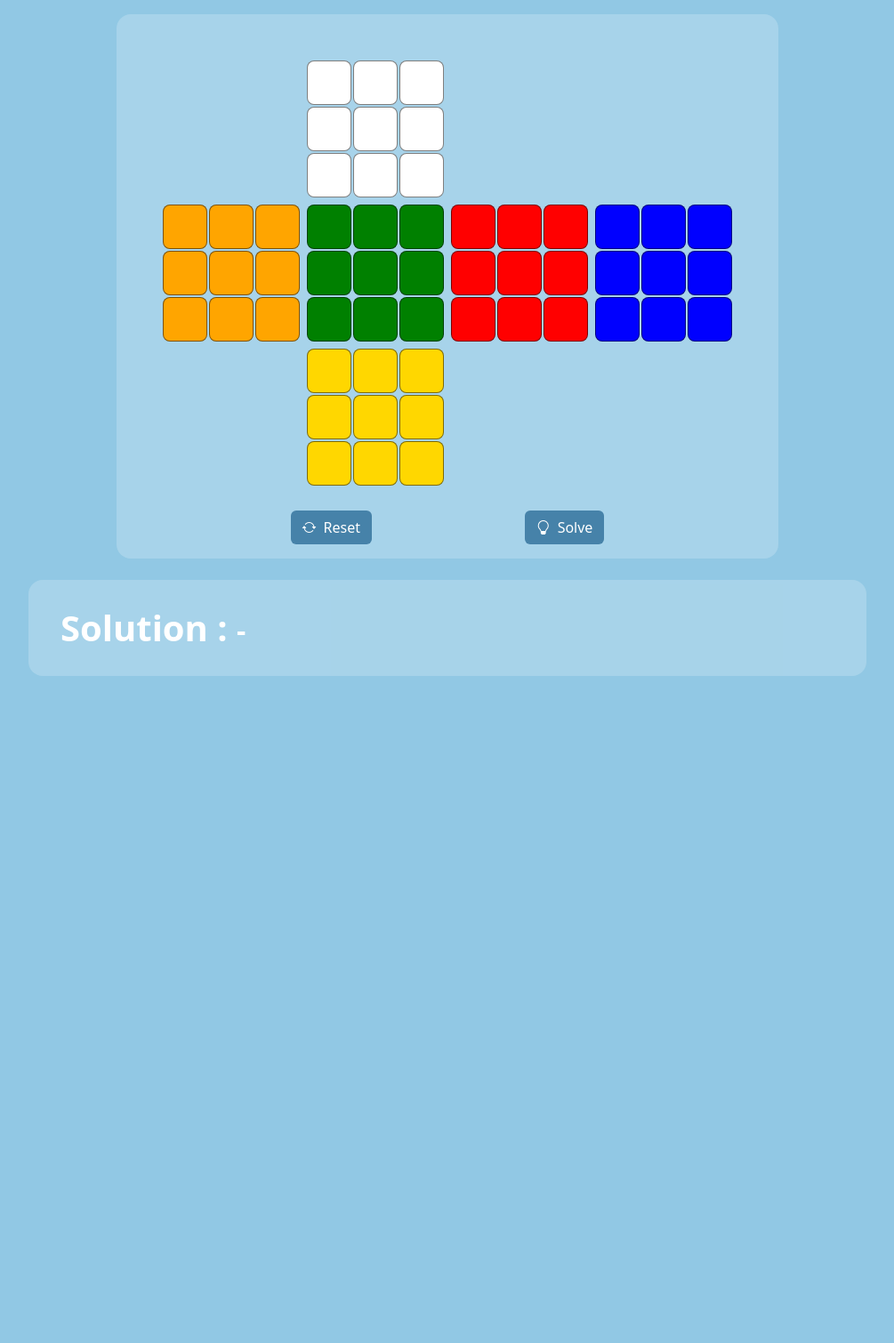
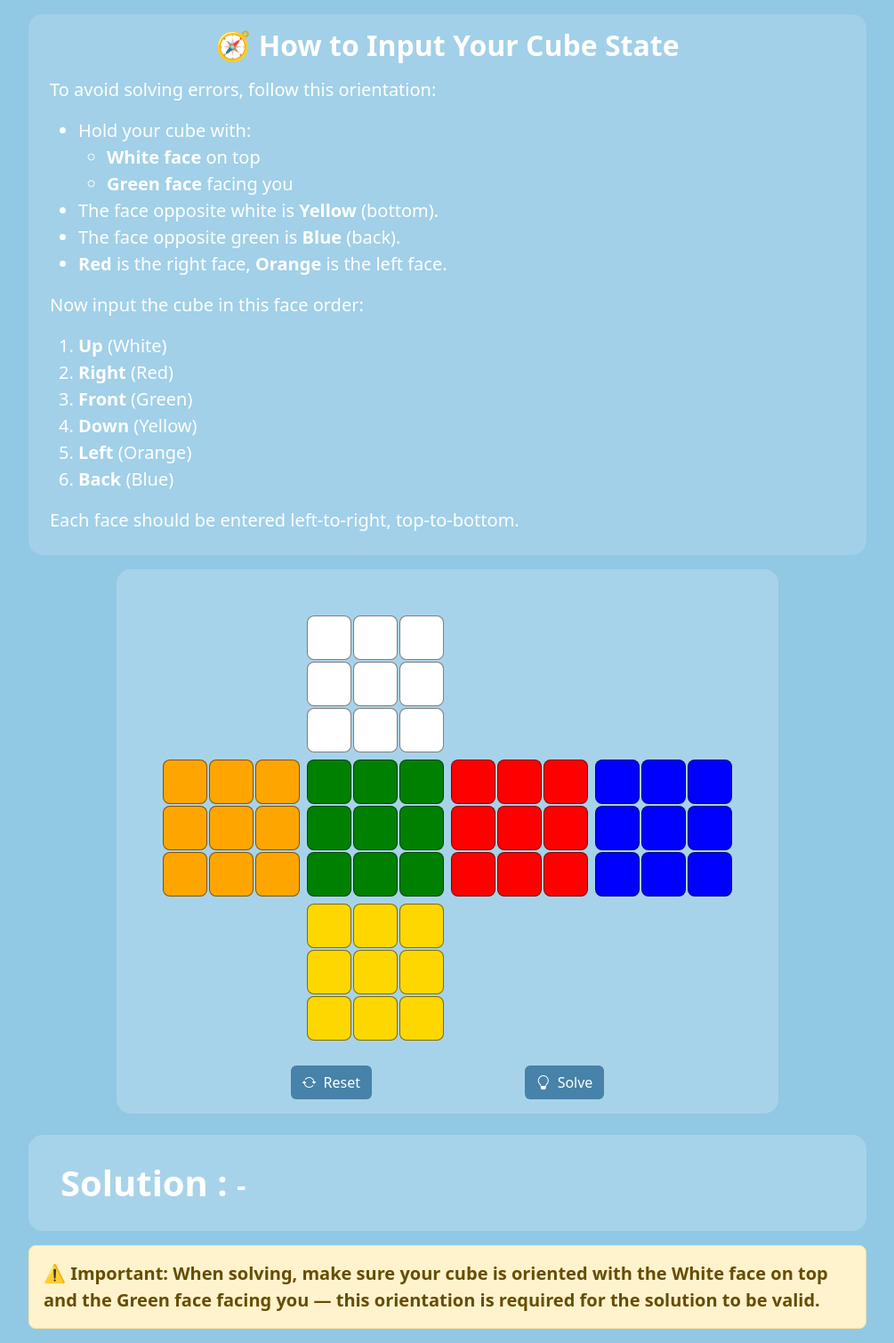
Before and after one commit to Sisalem-Amine/Rubick-s-Cube-App, a Flask app: page /solver in a window 1280 px wide. Shown: the part 106-1616 px from the top of the page at 89% size, without its empty margins (137-1142 px from the left). Before the commit the page ends 866 px from the top, so only its background shows below. Run offline with Flask 3, Linux system fonts and the light colour scheme; the visitor is signed in with stand-in values (Sample User, id 1).

Commit message:
Add instructions for the solver

```diff
--- a/app.py
+++ b/app.py
@@ -140,10 +140,14 @@ def solver():
 
         if data:
             scramble = data.get("scramble")
-            try:
-                solution = kociemba.solve(scramble)
-            except Exception as e:
-                error = str(e)
+            print(scramble)
+            if scramble == 'UUUUUUUUURRRRRRRRRFFFFFFFFFDDDDDDDDDLLLLLLLLLBBBBBBBBB':
+                solution = "Cube Already Solved"
+            else:
+                try:
+                    solution = kociemba.solve(scramble)
+                except Exception as e:
+                    error = str(e)
 
         return jsonify({
             "solution": solution,
--- a/static/css/style.css
+++ b/static/css/style.css
@@ -276,3 +276,7 @@ label.btn.btn-outline-custom:hover, label.btn.btn-outline-custom:focus {
     background-color: rgba(255, 255, 255, 0.2);
     color: var(--text-light);
 }
+#instructions{
+    background-color: rgba(255, 255, 255, 0.15);
+    color: var(--text-light);
+}
--- a/static/js/ui/app.js
+++ b/static/js/ui/app.js
@@ -165,6 +165,7 @@ if (solver) {
             const solveBtn = document.getElementById('solve-btn');
 
             solveBtn.addEventListener('click', () => {
+                solution.textContent = '-';
                 const scramble = getCubeState();
                 getSolution(scramble, solution);
             });
--- a/templates/solver.html
+++ b/templates/solver.html
@@ -6,6 +6,39 @@
 
 {% block body %}
 <main id="solver" class="container-fluid d-flex flex-column justify-content-center align-items-center">
+    <section id="instructions" class="mt-3 px-4 py-3 rounded-4 w-75">
+        <h2 class="fw-bold text-center mb-3">🧭 How to Input Your Cube State</h2>
+        <p class="fs-5">
+            To avoid solving errors, follow this orientation:
+        </p>
+        <ul class="fs-5">
+            <li>Hold your cube with:
+                <ul>
+                    <li><strong>White face</strong> on top</li>
+                    <li><strong>Green face</strong> facing you</li>
+                </ul>
+            </li>
+            <li>The face opposite white is <strong>Yellow</strong> (bottom).</li>
+            <li>The face opposite green is <strong>Blue</strong> (back).</li>
+            <li><strong>Red</strong> is the right face, <strong>Orange</strong> is the left face.</li>
+        </ul>
+        <p class="fs-5">
+            Now input the cube in this face order:
+        </p>
+        <ol class="fs-5">
+            <li><strong>Up</strong> (White)</li>
+            <li><strong>Right</strong> (Red)</li>
+            <li><strong>Front</strong> (Green)</li>
+            <li><strong>Down</strong> (Yellow)</li>
+            <li><strong>Left</strong> (Orange)</li>
+            <li><strong>Back</strong> (Blue)</li>
+        </ol>
+        <p class="fs-5 mb-2">
+            Each face should be entered left-to-right, top-to-bottom.
+        </p>
+    </section>
+
+
     <form id="cube-grid" class="pt-5 px-5 pb-3 mt-3 mb-2 rounded-4" action="">
 
     </form>
@@ -20,5 +53,8 @@
             <span id="solution" class="fs-2 fw-semibold">-</span>
         </div>
     </div>
+    <div class="alert alert-warning fs-5 fw-semibold rounded-3 mt-3 w-75">
+        ⚠️ <strong>Important:</strong> When solving, make sure your cube is oriented with the <strong>White face on top</strong> and the <strong>Green face facing you</strong> — this orientation is required for the solution to be valid.
+    </div>
 </main>
 {% endblock %}
```
Also changed, not shown: users.db.
